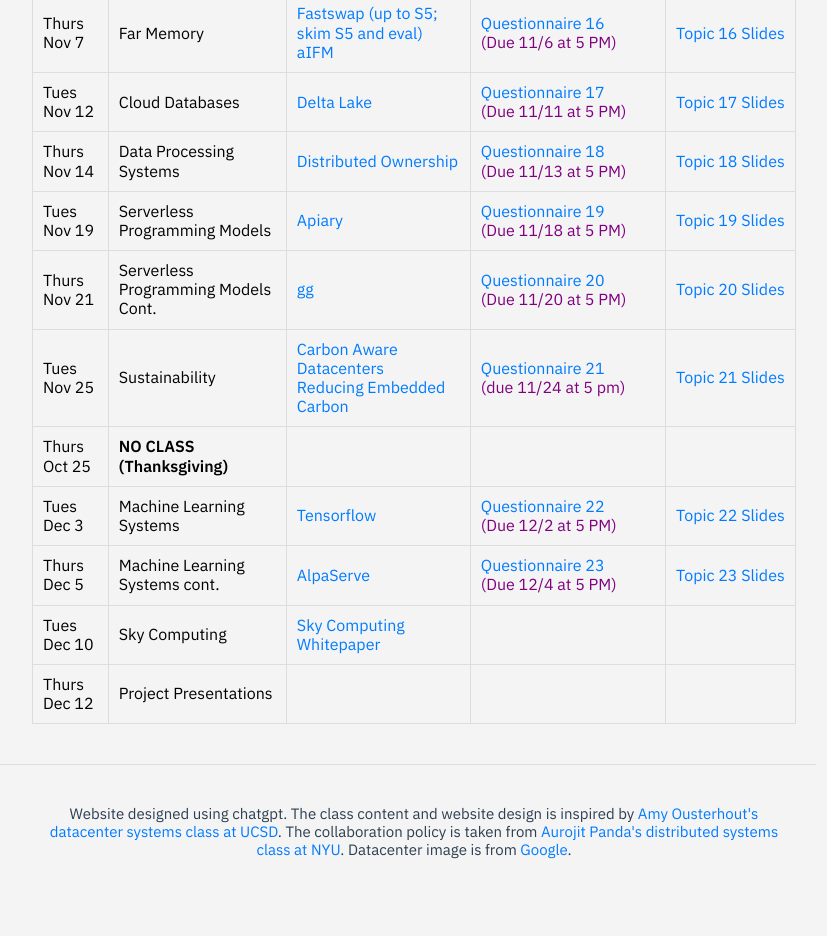
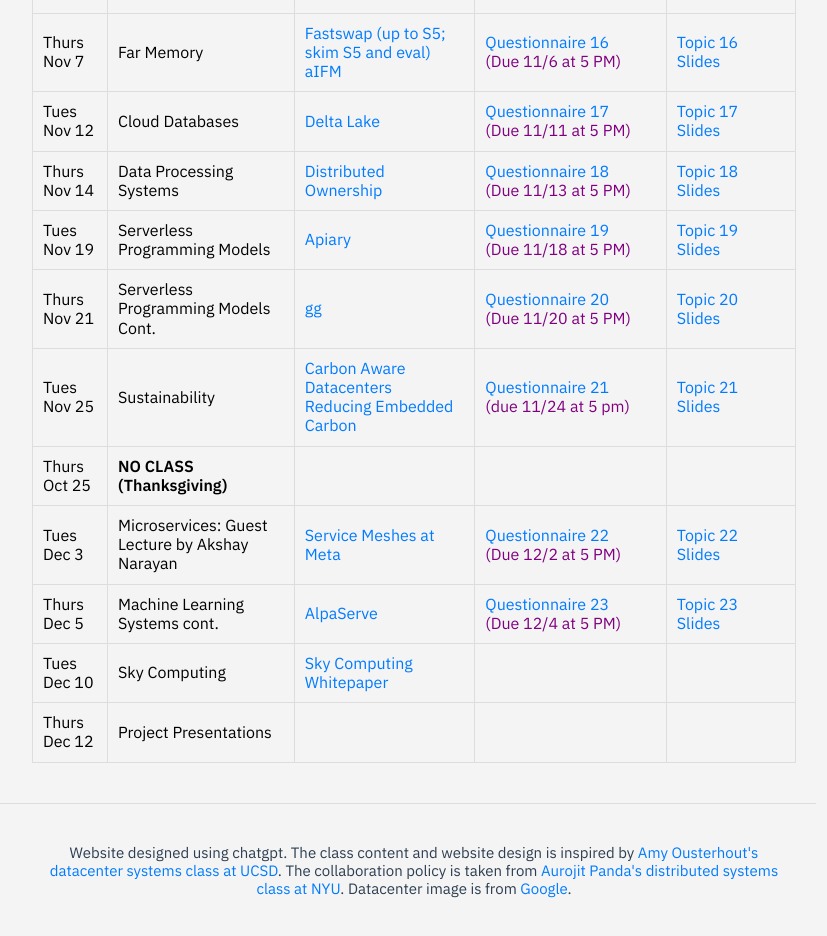
Before and after one commit to brown-csci2690/classwebsite-fall24, a plain HTML site: page index.html in a window 1280 px wide. Shown: the part 5508-6444 px from the top of the page, without its empty margins (336-1163 px from the left). Before the commit the page ends 6407 px from the top, so only its background shows below. Drawn offline with Linux system fonts and the light colour scheme.

Commit message:
Add service mesh paper

```diff
--- a/index.html
+++ b/index.html
@@ -564,11 +564,11 @@ Finally, by taking this class, you agree to never post any solutions for the war
                 <!-- Continue adding rows for each date until 12/10/2024 -->
                 <tr>
                     <td>Tues Dec 3</td>
-                    <td>Machine Learning Systems</td>
-                    <td>
-                        <a href="https://www.usenix.org/system/files/conference/osdi16/osdi16-abadi.pdf">Tensorflow</a>
+                    <td>Microservices: Guest Lecture by Akshay Narayan</td>
+                    <td> <a href="https://www.usenix.org/system/files/osdi23-saokar.pdf">Service
+                        Meshes at Meta</a>
                     </td>
-                    <td><a href="/questionnaires/lec22">Questionnaire 22</a>
+                    <td><a href="https://docs.google.com/forms/d/e/1FAIpQLScaMaKLiMtep4hYlQYmKEM8geHVKNj_j0V77bIfsWl3YKNbPg/viewform">Questionnaire 22</a>
                         <div id="due-date">(Due 12/2 at 5 PM)</div></td>
                     <td><a href="slides/topic22.pdf">Topic 22 Slides</a></td>
                 </tr>
```
